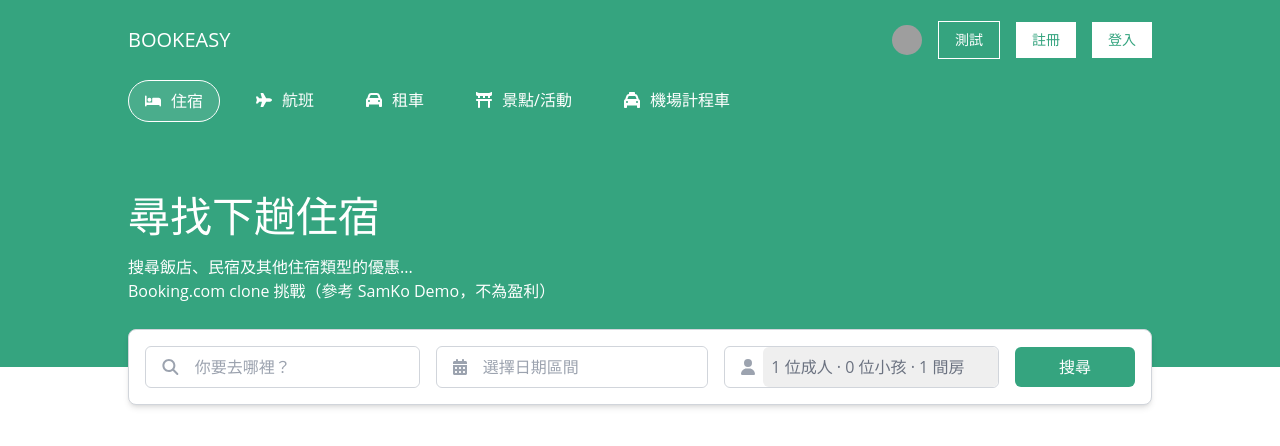
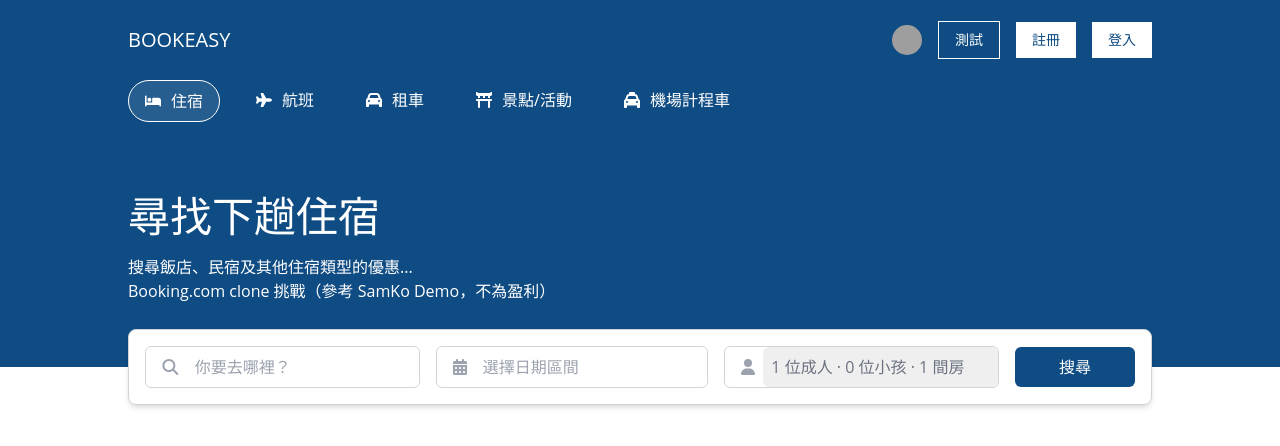
Before and after one commit to ismeleft/cloneBookEasy, a Next.js app: page / in a window 1280 px wide. Shown: the top 446 px of the page. Built offline with nearby package versions, Linux system fonts and the light colour scheme; grey boxes are pictures that could not be loaded.

Commit message:
style: 建立全域色碼

```diff
--- a/tailwind.config.ts
+++ b/tailwind.config.ts
@@ -12,8 +12,18 @@ const config: Config = {
         sans: ['"Open Sans"', "sans-serif"],
       },
       colors: {
-        primary: "rgb(53, 164, 127)",
-        secondary: "rgb(255, 193, 7)",
+        blue: {
+          100: "#EBF8FF",
+          200: "#BEE3F8",
+          300: "#90CDF4",
+          400: "#63B3ED",
+          500: "#0F4C83",
+          600: "#3182CE",
+          700: "#2B6CB0",
+          800: "#2C5282",
+          900: "#2A4365",
+        },
+        primary: "#0F4C83", // 或者你可以直接引用 blue-500
       },
       fontSize: {
         h1: "36px",
```
